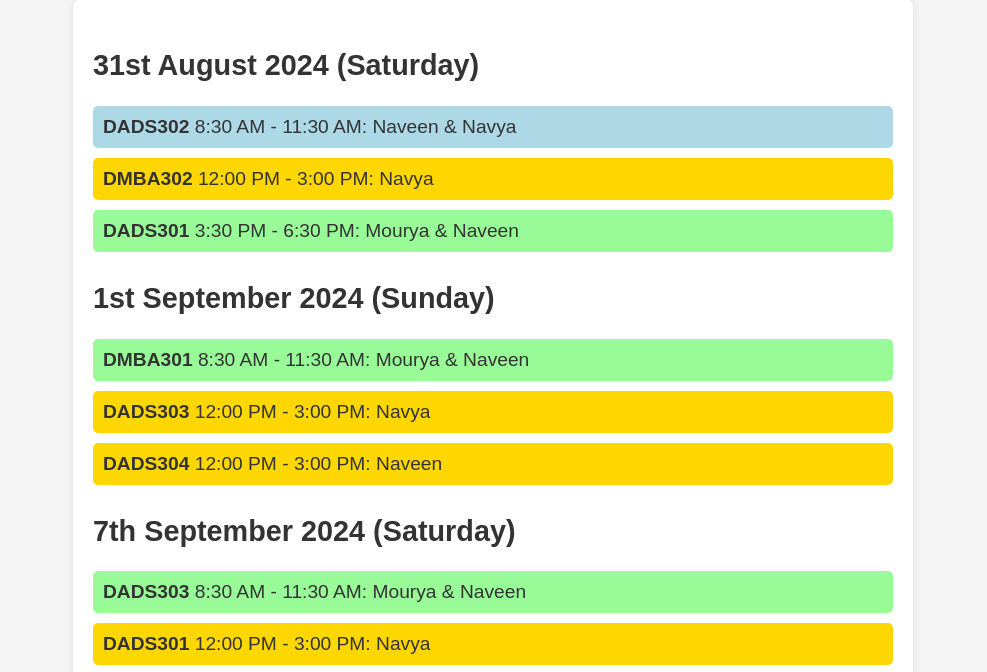
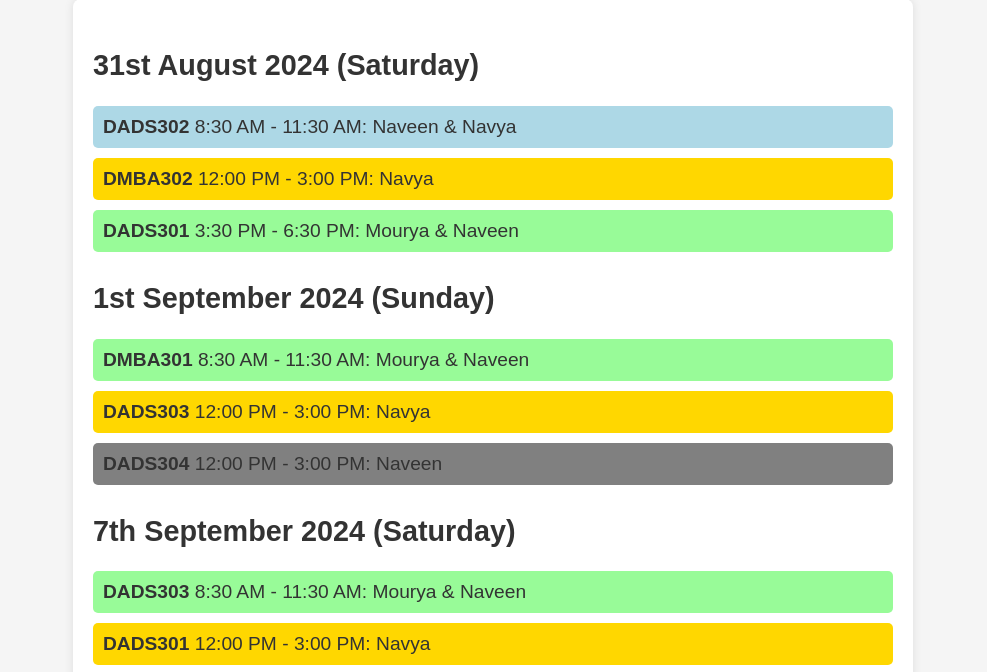
Before and after one commit to 1minWeb/mba-exam, a plain HTML site: page index.html in a window 1280 px wide. Shown: the part 113-785 px from the top of the page, without its empty margins (147-1134 px from the left). Drawn offline with Linux system fonts and the light colour scheme.

Commit message:
Update index.html

```diff
--- a/index.html
+++ b/index.html
@@ -62,7 +62,8 @@
         .red {
             background-color: #FF6347; /* Darker Red */
         }
-
+.gray{
+    background-color:gray;
         .purple {
             background-color: #DDA0DD;
         }
@@ -89,7 +90,7 @@
         <h2>1st September 2024 (Sunday)</h2>
         <p class="green"><strong>DMBA301</strong> 8:30 AM - 11:30 AM: Mourya & Naveen</p>
         <p class="yellow"><strong>DADS303</strong> 12:00 PM - 3:00 PM: Navya</p>
-        <p class="yellow"><strong>DADS304</strong> 12:00 PM - 3:00 PM: Naveen</p>
+        <p class="gray"><strong>DADS304</strong> 12:00 PM - 3:00 PM: Naveen</p>
 
 
         <h2>7th September 2024 (Saturday)</h2>
```
